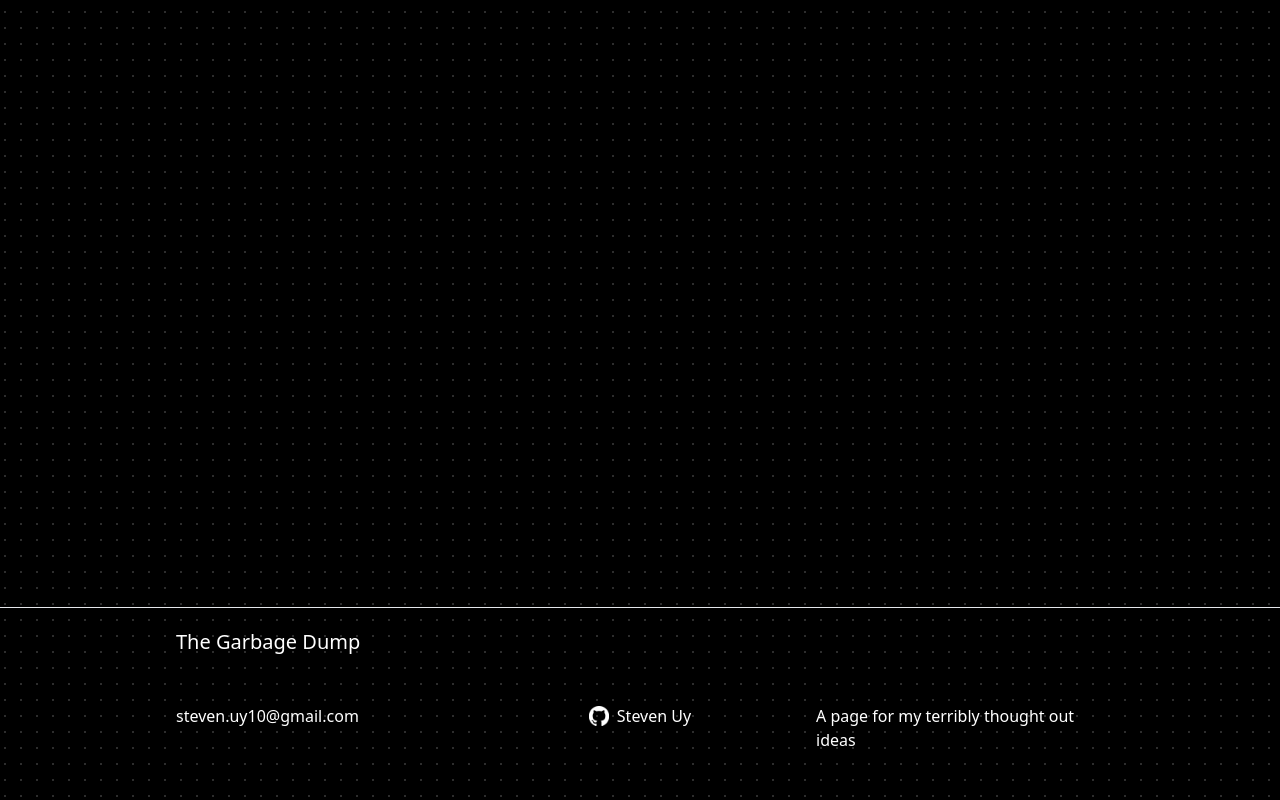
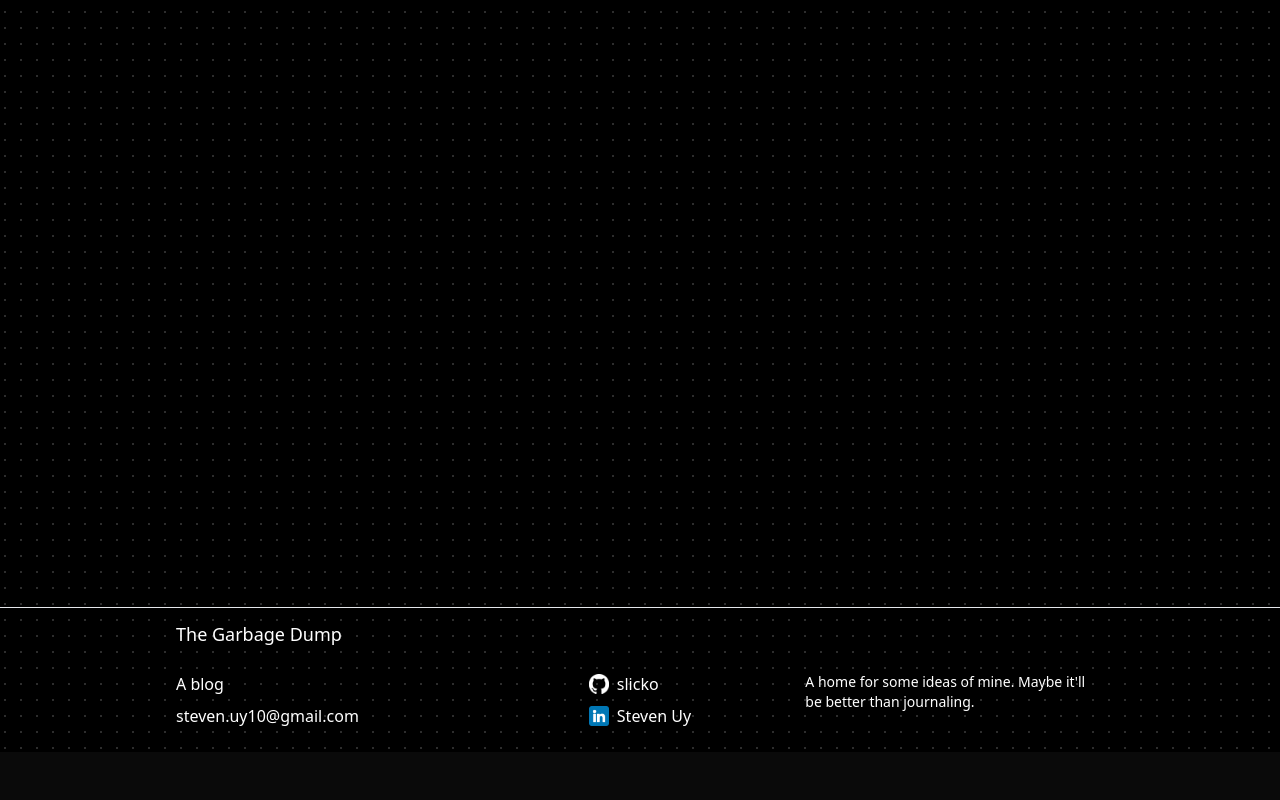
Before and after one commit to Steven-UY/personal-blog, a Next.js app: page / in a window 1280 px wide. Shown: the part 665-1465 px from the top of the page. After the commit the page ends 1417 px from the top, so only its background shows below. Built offline with nearby package versions, Linux system fonts and the light colour scheme.

Commit message:
footer is done

```diff
--- a/src/components/Footer.tsx
+++ b/src/components/Footer.tsx
@@ -3,31 +3,44 @@ import React from 'react'
 const Footer = () => {
     return (
         <footer className="text-card-foreground shadow-md">
-            <h2 className="pt-5 text-xl">The Garbage Dump</h2>
-            <div className="grid grid-cols-1 sm:grid-cols-3 gap-8 py-12">
+            <h2 className="pt-3 text-lg">The Garbage Dump</h2>
+            <div className="grid grid-cols-1 sm:grid-cols-3 gap-4 py-6">
                 <div className="flex flex-col items-center sm:items-start">
-                    <ul>
-                        <li><a href="mailto:steven.uy10@gmail.com">steven.uy10@gmail.com</a></li>
+                    <ul className="space-y-2">
+                        <p>A blog</p>
+                        <li className="hover:underline">
+                            <a href="mailto:steven.uy10@gmail.com">steven.uy10@gmail.com</a>
+                        </li>
                     </ul>
                 </div>
                 <div className="flex flex-col items-center">
-                    <ul>
+                    <ul className="space-y-2">
                         <li>
-                            <a href="https://github.com/Steven-UY" className="flex items-center gap-2">
-                                <img
-                                    src="/assets/Github_Light.png"
-                                    alt="GitHub"
-                                    width={20}
-                                    height={20}
+                            <a href="https://github.com/Steven-UY"
+                               className="flex items-center gap-2 hover:underline">
+                                <img src="/assets/Github_Light.png"
+                                     alt="GitHub"
+                                     width={20}
+                                     height={20}
+                                />
+                                <span>slicko</span>
+                            </a>
+                        </li>
+                        <li>
+                            <a href="https://www.linkedin.com/in/steven-c-uy/"
+                               className="flex items-center gap-2 hover:underline">
+                                <img src="/assets/linkedin.png"
+                                     alt="LinkedIn"
+                                     width={20}
+                                     height={20}
                                 />
                                 <span>Steven Uy</span>
                             </a>
                         </li>
-                        <li><a></a></li>
                     </ul>
                 </div>
-                <div className="flex flex-col items-center sm:items-end">
-                    <p>A page for my terribly thought out ideas</p>
+                <div className="flex flex-col items-center sm:items-end text-sm">
+                    <p>A home for some ideas of mine. Maybe it'll be better than journaling.</p>
                 </div>
             </div>
         </footer>
```
Also changed, not shown: public/assets/linkedin.png.
